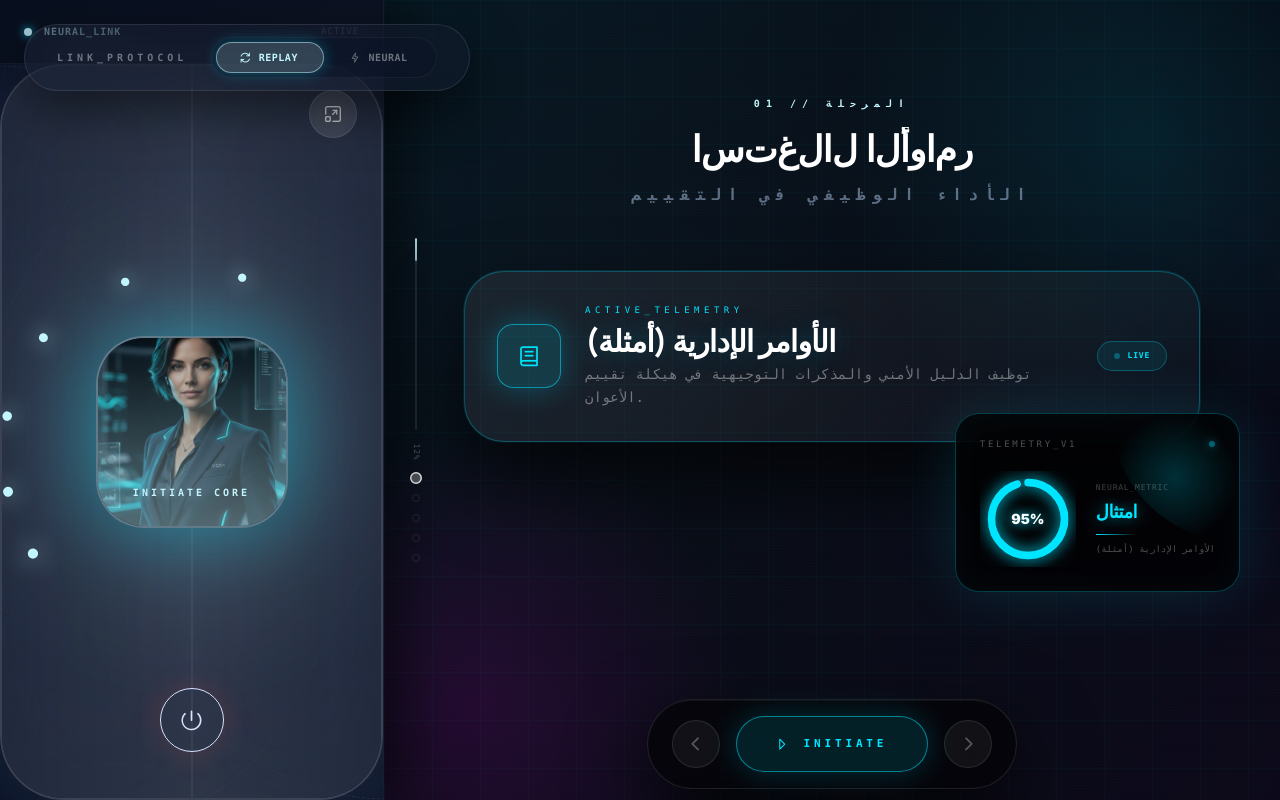
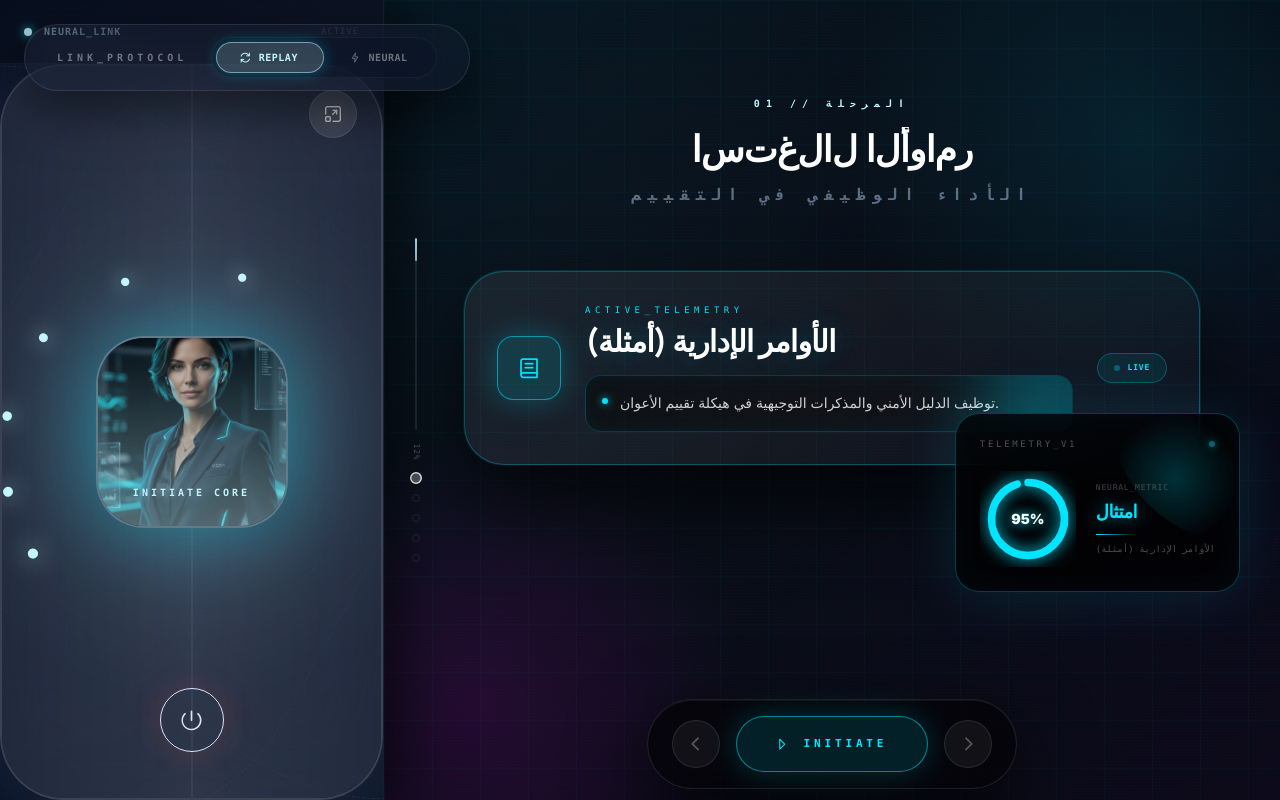
Before and after one commit to rayhannour/veraai, a Next.js app: page /avatar in a window 1280 px wide. Both pictures are taken after a click on the button 968 px from the left and 744 px from the top of the page. Built offline with nearby package versions, Linux system fonts and the light colour scheme.

Commit message:
design: add styled frosted glass inner card to PointCard for explanations

```diff
--- a/src/app/avatar/presentation.tsx
+++ b/src/app/avatar/presentation.tsx
@@ -474,14 +474,35 @@ const PointCard = ({ point, isCurrent, idx }: { point: Point; isCurrent: boolean
           {point.label}
         </h4>
         {isCurrent && (
-          <motion.p
-            initial={{ opacity: 0, y: 5 }}
-            animate={{ opacity: 1, y: 0 }}
-            transition={{ delay: 0.2 }}
-            className="text-sm font-mono text-white/40 mt-1 leading-relaxed portrait:max-lg:text-[10px] portrait:max-lg:font-inter portrait:max-lg:text-white/60"
+          <motion.div
+            initial={{ opacity: 0, y: 15, height: 0 }}
+            animate={{ opacity: 1, y: 0, height: 'auto' }}
+            exit={{ opacity: 0, height: 0 }}
+            transition={{ delay: 0.2, type: 'spring', stiffness: 200, damping: 20 }}
+            className="mt-4 rounded-2xl border p-4 relative overflow-hidden group portrait:max-lg:mt-3 portrait:max-lg:p-3"
+            style={{
+              background: `linear-gradient(135deg, rgba(0,0,0,0.6), rgba(0,0,0,0.2))`,
+              borderColor: `${point.accentColor}33`,
+              boxShadow: `inset 0 0 20px ${point.accentColor}11`,
+              backdropFilter: 'blur(20px)'
+            }}
           >
-            {point.detail}
-          </motion.p>
+            {/* Soft decorative background glow inside the explanation card */}
+            <div
+              className="absolute -top-10 -right-10 w-32 h-32 rounded-full blur-[40px] opacity-30 pointer-events-none transition-opacity duration-700 group-hover:opacity-50"
+              style={{ background: point.accentColor }}
+            />
+
+            <div className="flex items-start gap-3 relative z-10">
+              <div
+                className="mt-1.5 shrink-0 w-1.5 h-1.5 rounded-full"
+                style={{ backgroundColor: point.accentColor, boxShadow: `0 0 8px ${point.accentColor}` }}
+              />
+              <p className="text-sm font-inter text-white/80 leading-relaxed portrait:max-lg:text-[10px] portrait:max-lg:leading-relaxed">
+                {point.detail}
+              </p>
+            </div>
+          </motion.div>
         )}
       </div>
 
```
